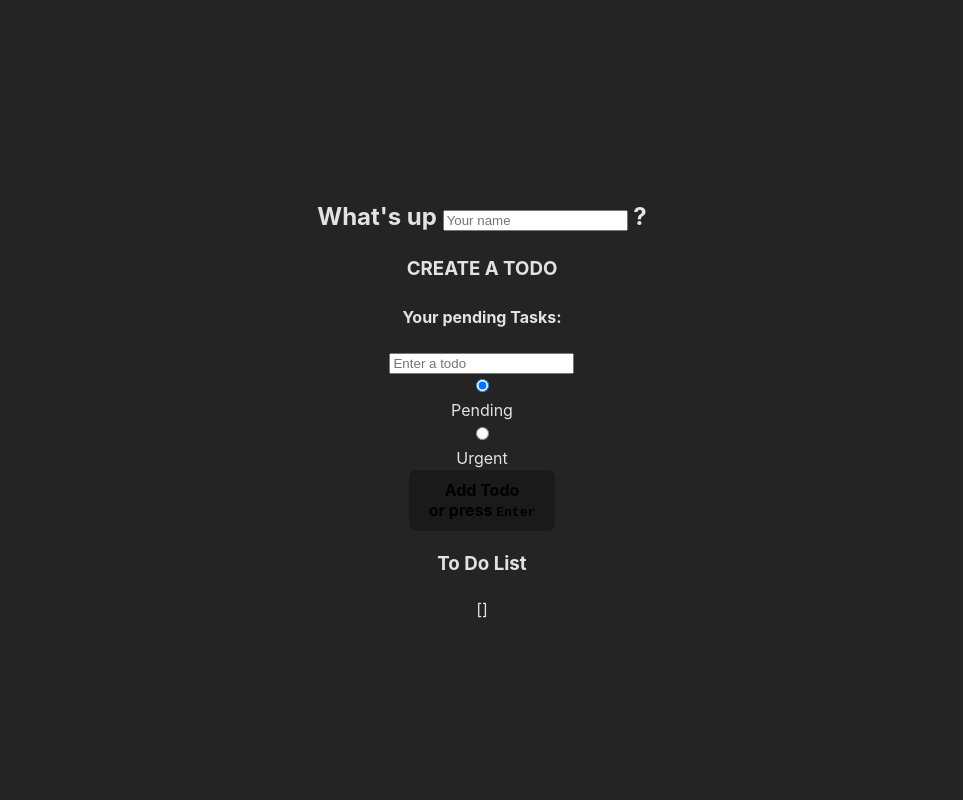
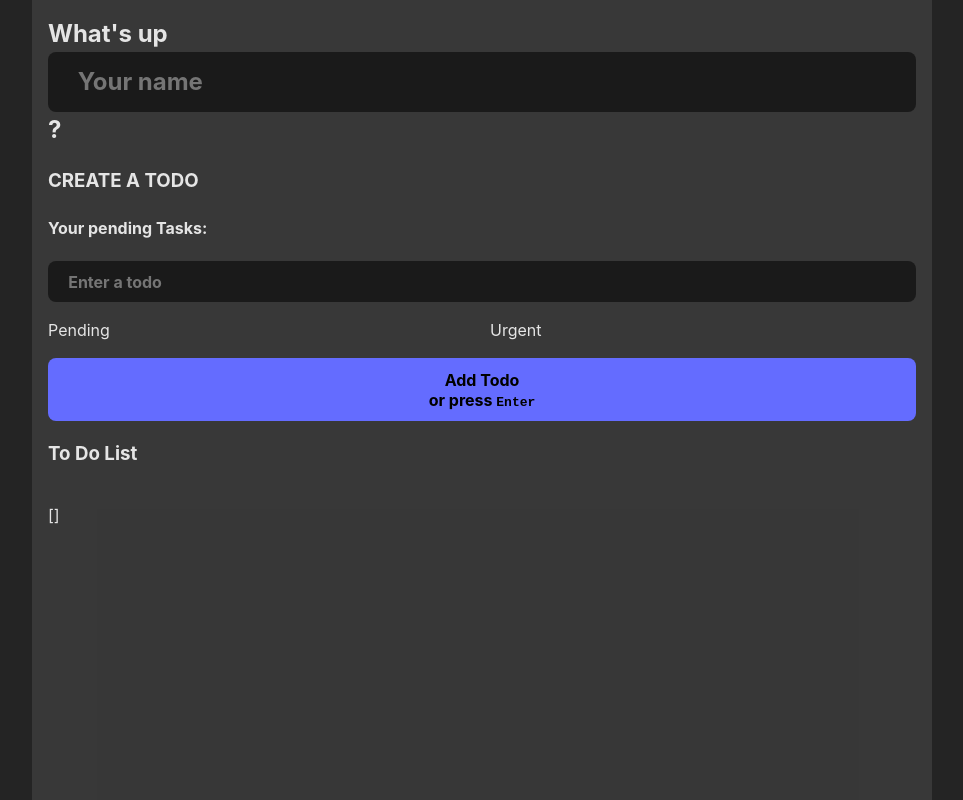
Before and after one commit to JackGraymer/todolist-vue, a Vue app: page / in a window 1280 px wide. Shown: the whole page, without its empty margins (158-1121 px from the left). Built offline with nearby package versions, Linux system fonts and the light colour scheme.

Commit message:
Adds styles to page

```diff
--- a/src/style.css
+++ b/src/style.css
@@ -1,4 +1,5 @@
 :root {
+	box-sizing: ;
 	font-family: Inter, system-ui, Avenir, Helvetica, Arial, sans-serif;
 	line-height: 1.5;
 	font-weight: 400;
@@ -14,20 +15,40 @@
 	-webkit-text-size-adjust: 100%;
 }
 
+html {
+	box-sizing: border-box;
+}
+*,
+*:before,
+*:after {
+	box-sizing: inherit;
+}
+
 body {
 	margin: 0;
-	display: flex;
-	place-items: center;
+	display: grid;
+	justify-items: center;
 	min-width: 320px;
-	min-height: 100vh;
 }
 
-h1 {
-	font-size: 3.2em;
-	line-height: 1.1;
+#app {
+	min-height: 100vh;
+	width: clamp(320px, 100%, 900px);
+	background-color: rgba(146, 146, 146, 0.178);
+	margin: 0 auto;
+	padding: 1rem;
 }
 
-button {
+.todo-list {
+	overflow-y: auto;
+}
+
+h2 {
+	margin: 0;
+}
+
+input {
+	width: 100%;
 	border-radius: 8px;
 	border: 1px solid transparent;
 	padding: 0.6em 1.2em;
@@ -35,20 +56,112 @@ button {
 	font-weight: bold;
 	font-family: inherit;
 	background-color: #1a1a1a;
+	color: #fff;
+	transition: border-color 0.25s;
+}
+
+input:focus {
+	outline: none;
+}
+.title-name {
+	width: fit-content;
+	padding: 0;
+	background-color: transparent;
+	size: 5;
+	padding-left: 0.1rem;
+}
+
+.options {
+	display: grid;
+	grid-template-columns: repeat(2, 1fr);
+	grid-gap: 1rem;
+	margin: 1rem 0;
+}
+
+.radio {
+	font-weight: bold;
+	cursor: pointer;
+	background-color: dimgray;
+	border: 2px solid transparent;
+	border-radius: 8px;
+	display: grid;
+	gap: 1em;
+	padding: 1em;
+	justify-content: center;
+	align-items: center;
+	transition: 0.5s;
+}
+
+.active {
+	background-color: #646cff;
+}
+
+input[type='radio'] {
+	display: none;
+}
+
+.done {
+	text-decoration: line-through;
+	color: dimgray;
+}
+
+button {
+	width: 100%;
+	border-radius: 8px;
+	border: 2px solid transparent;
+	padding: 0.6em 1.2em;
+	font-size: 1em;
+	font-weight: bold;
+	font-family: inherit;
+	background-color: #646cff;
 	cursor: pointer;
 	transition: border-color 0.25s;
 }
-button:hover {
-	border-color: #646cff;
+button:hover,
+.radio:hover {
+	border-color: #d0d1da;
 }
 button:focus,
 button:focus-visible {
 	outline: 4px auto -webkit-focus-ring-color;
 }
 
-#app {
-	max-width: 1280px;
-	margin: 0 auto;
-	padding: 2rem;
-	text-align: center;
+.list {
+	height: 100%;
+	overflow-y: auto;
+	display: grid;
+	grid-gap: 1rem;
+	margin: 1rem 0;
 }
+
+.todo {
+	padding: 0.5rem;
+	background-color: #1a1a1a;
+	border-radius: 8px;
+	display: grid;
+	grid-template-columns: auto 7fr auto 1fr;
+	gap: 1rem;
+}
+
+.priority {
+	display: grid;
+	align-items: center;
+}
+
+.Urgent {
+	color: #ff6464;
+}
+
+.action {
+	display: grid;
+	align-items: center;
+	text-decoration: none;
+}
+
+.delete {
+	text-decoration: none;
+	background-color: rgb(155, 53, 53);
+	border-radius: 4px;
+	padding: 0.5rem 1rem;
+	align-self: center;
+}
```
